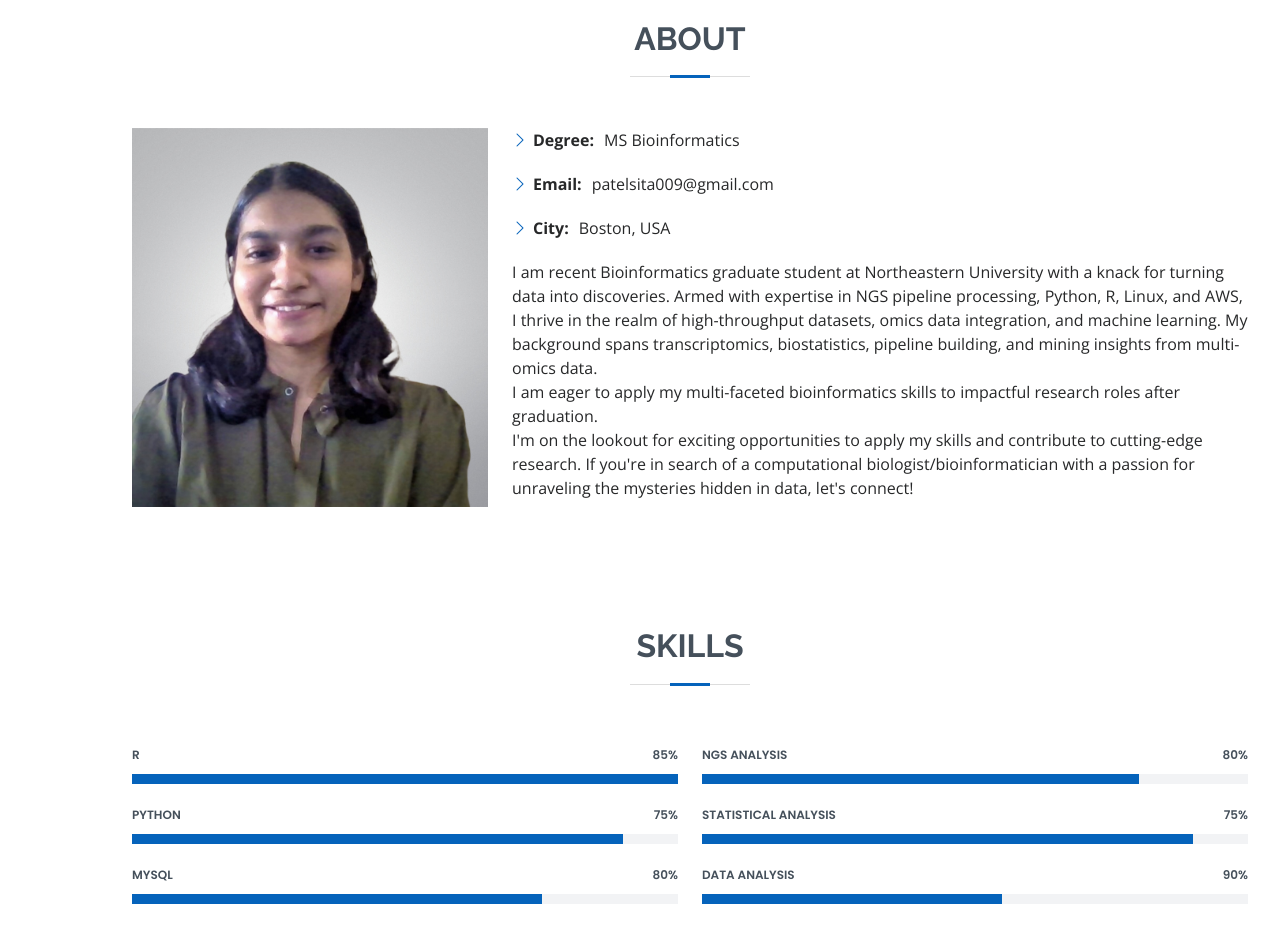
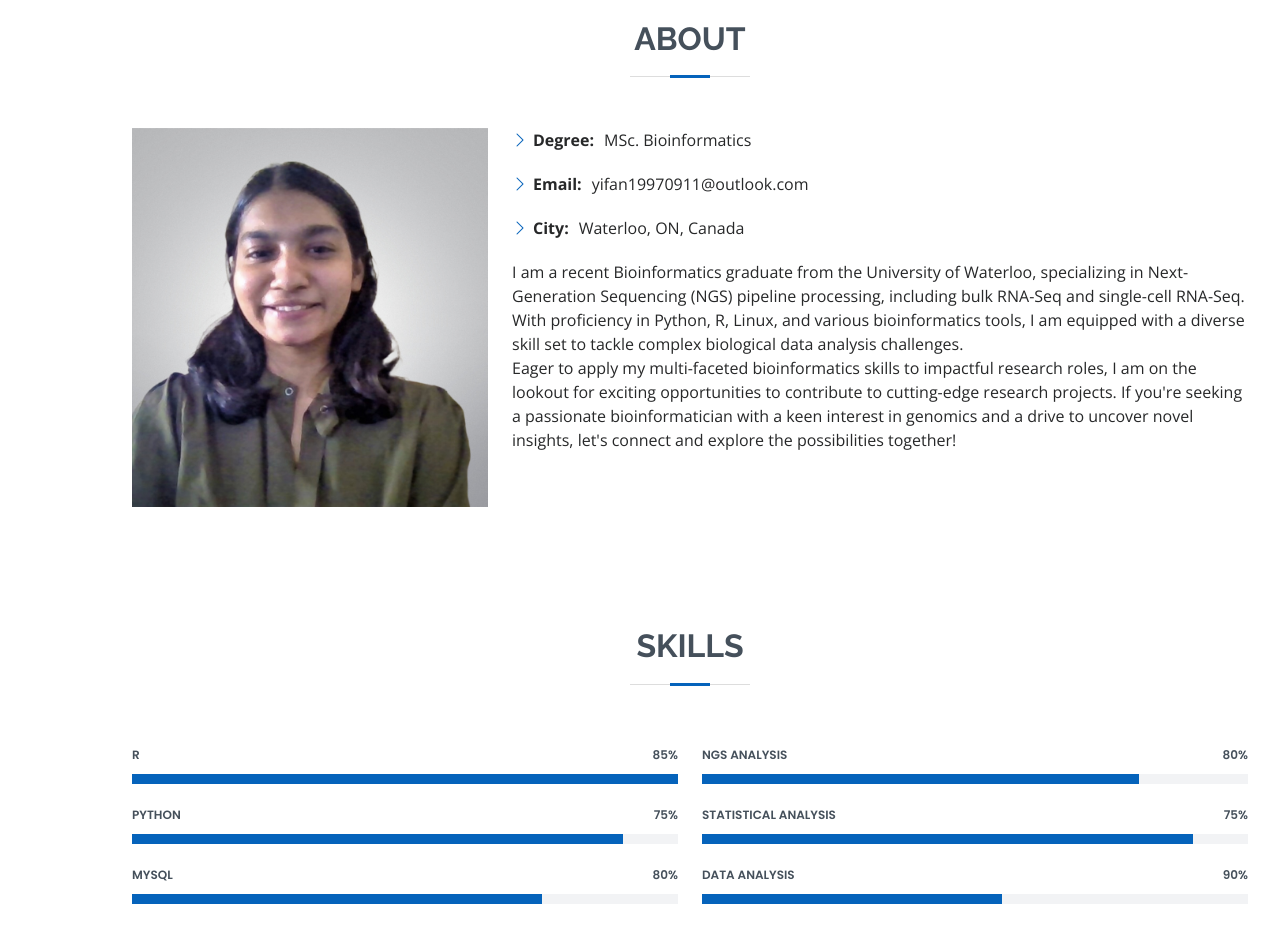
Before and after one commit to yifanyang0810/yifanyang0810.github.io, a plain HTML site: page index.html in a window 1280 px wide. Shown: the part 840-1765 px from the top of the page. Drawn offline with nearby package versions, Linux system fonts and the light colour scheme.

Commit message:
Update index.html

```diff
--- a/index.html
+++ b/index.html
@@ -5,7 +5,7 @@
   <meta charset="utf-8">
   <meta content="width=device-width, initial-scale=1.0" name="viewport">
 
-  <title>Sita Patel Portfolio</title>
+  <title>Yifan Yang Portfolio</title>
   <meta content="" name="description">
   <meta content="" name="keywords">
 
@@ -86,16 +86,16 @@
             <div class="row">
               <div class="col-lg-6">
                 <ul>
-                  <li><i class="bi bi-chevron-right"></i> <strong>Degree:</strong> <span>MS Bioinformatics</span></li>
-                  <li><i class="bi bi-chevron-right"></i> <strong>Email:</strong> <span>patelsita009@gmail.com</span></li>
-                  <li><i class="bi bi-chevron-right"></i> <strong>City:</strong> <span>Boston, USA</span></li>
+                  <li><i class="bi bi-chevron-right"></i> <strong>Degree:</strong> <span>MSc. Bioinformatics</span></li>
+                  <li><i class="bi bi-chevron-right"></i> <strong>Email:</strong> <span>yifan19970911@outlook.com</span></li>
+                  <li><i class="bi bi-chevron-right"></i> <strong>City:</strong> <span>Waterloo, ON, Canada</span></li>
                 </ul>
               </div>
             </div>
             <p>
-              I am recent Bioinformatics graduate student at Northeastern University with a knack for turning data into discoveries.
-              Armed with expertise in NGS pipeline processing, Python, R, Linux, and AWS, I thrive in the realm of high-throughput datasets, omics data integration, and machine learning. My background spans transcriptomics, biostatistics, pipeline building, and mining insights from multi-omics data. <br>I am eager to apply my multi-faceted bioinformatics skills to impactful research roles after graduation.
-              <br>I'm on the lookout for exciting opportunities to apply my skills and contribute to cutting-edge research. If you're in search of a computational biologist/bioinformatician with a passion for unraveling the mysteries hidden in data, let's connect!
+              I am a recent Bioinformatics graduate from the University of Waterloo, specializing in Next-Generation Sequencing (NGS) pipeline processing, including bulk RNA-Seq and single-cell RNA-Seq. With proficiency in Python, R, Linux, and various bioinformatics tools, I am equipped with a diverse skill set to tackle complex biological data analysis challenges.
+              <br>Eager to apply my multi-faceted bioinformatics skills to impactful research roles, I am on the lookout for exciting opportunities to contribute to cutting-edge research projects. If you're seeking a passionate bioinformatician with a keen interest in genomics and a drive to uncover novel insights, let's connect and explore the possibilities together!
+
             </p>
           </div>
         </div>
```
